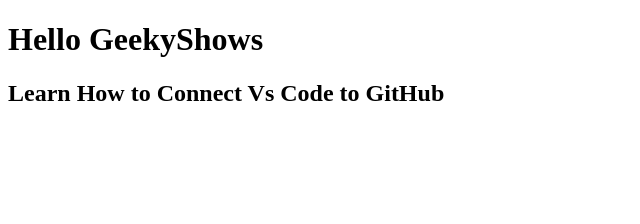
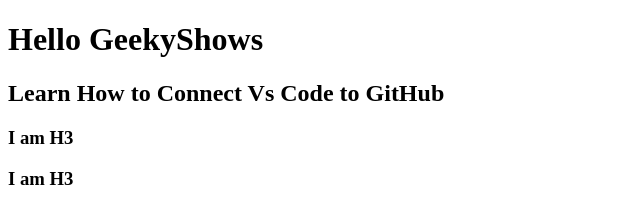
Before and after one commit to adelnajar/GeekyProject_GIT, a plain HTML site: page index.html in a window 1280 px wide. Shown: the whole page, without its empty margins (0-640 px from the left). Drawn offline with Linux system fonts and the light colour scheme.

Commit message:
My Second Commit

```diff
--- a/index.html
+++ b/index.html
@@ -8,5 +8,7 @@
 <body>
     <h1>Hello GeekyShows</h1>
     <h2>Learn How to Connect Vs Code to GitHub</h2>
+    <h3>I am H3</h3>
+    <h3>I am H3</h3>
 </body>
 </html>
```
